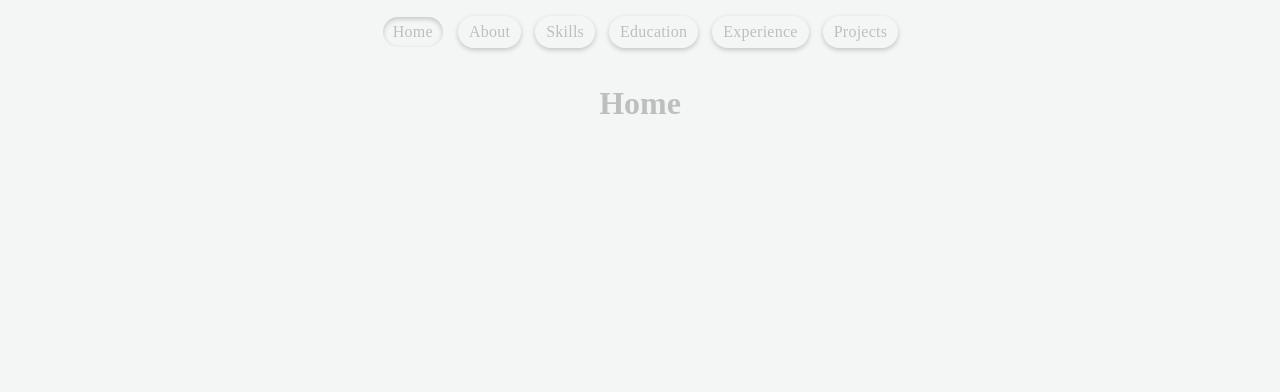
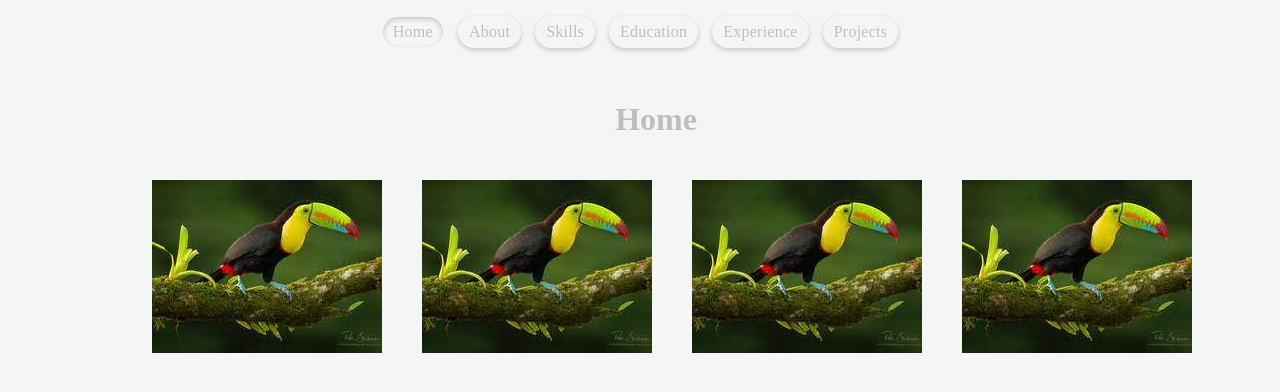
Before and after one commit to mihikakrishna/mihikakrishna.github.io, a React (Create React App) app: page / in a window 1280 px wide. Shown: the top 392 px of the page. Built offline with nearby package versions, Linux system fonts and the light colour scheme.

Commit message:
Add fadingImage code

```diff
--- /dev/null
+++ b/src/components/FadingImage.js
@@ -0,0 +1,33 @@
+import React, { useEffect, useRef } from 'react';
+
+function FadingImage({ src, alt }) {
+    const imageRef = useRef(null);
+
+    useEffect(() => {
+        const handleScroll = () => {
+            if (!imageRef.current) return;
+
+            const rect = imageRef.current.getBoundingClientRect();
+            const windowHeight = window.innerHeight || document.documentElement.clientHeight;
+
+            // Check if the image is within the viewport
+            if (rect.top <= windowHeight && rect.bottom >= 0) {
+                imageRef.current.style.opacity = 1;
+            } else {
+                imageRef.current.style.opacity = 0;
+            }
+        };
+
+        window.addEventListener('scroll', handleScroll);
+        handleScroll();  // Initial check
+
+        // Cleanup on component unmount
+        return () => {
+            window.removeEventListener('scroll', handleScroll);
+        };
+    }, []);
+
+    return <img ref={imageRef} className="fade-in-out" src={src} alt={alt} />;
+}
+
+export default FadingImage;
--- a/src/pages/Home.js
+++ b/src/pages/Home.js
@@ -1,4 +1,16 @@
-import React  from 'react';
+import React from 'react';
+import FadingImage from '../components/FadingImage';
+
 export default function Home() {
-  return <h1>Home</h1>
+  return (
+      <div>
+          <h1>Home</h1>
+          <div className="container">
+            <FadingImage src="sample.jpeg" alt="sample_image_3" />
+            <FadingImage src="sample.jpeg" alt="sample_image_1" />
+            <FadingImage src="sample.jpeg" alt="sample_image_2" />
+            <FadingImage src="sample.jpeg" alt="sample_image_3" />
+          </div>
+      </div>
+  );
 }
--- a/src/styles.css
+++ b/src/styles.css
@@ -81,3 +81,19 @@
   color: #a5aee8;
   background-color: #d0d6fc;
 }
+
+.container {
+  display: flex;
+  flex-direction: row;
+  align-items: center;
+  justify-content: center;
+  width: 100%;
+}
+
+.fade-in-out {
+  opacity: 0;
+  transition: opacity 0.5s;
+  display: block;
+  margin: 20px;
+  margin-bottom: 20px;
+}
```
Also changed, not shown: public/sample.jpeg (added), 1 other file (tests, documents, lock files or other folders).
